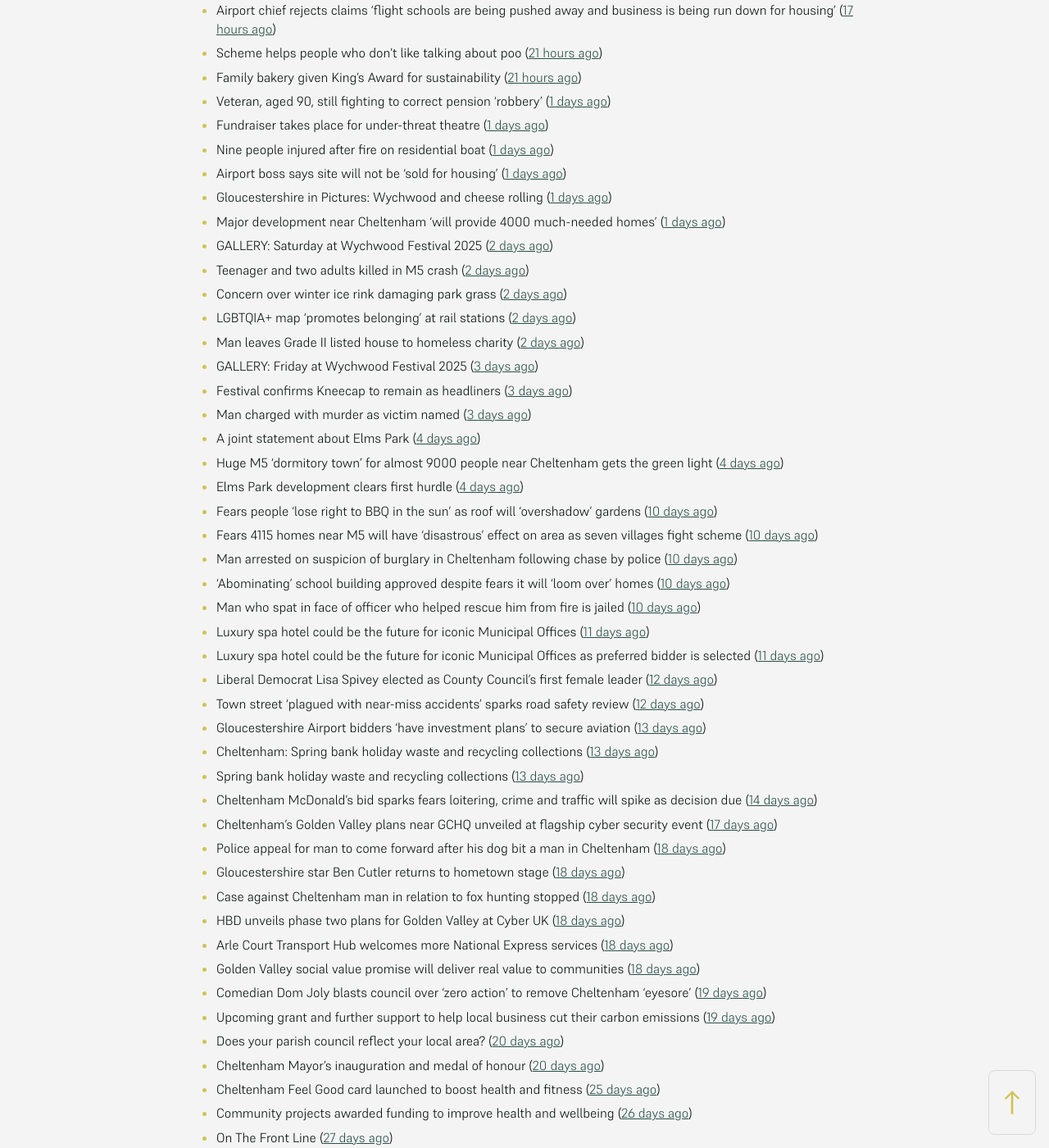
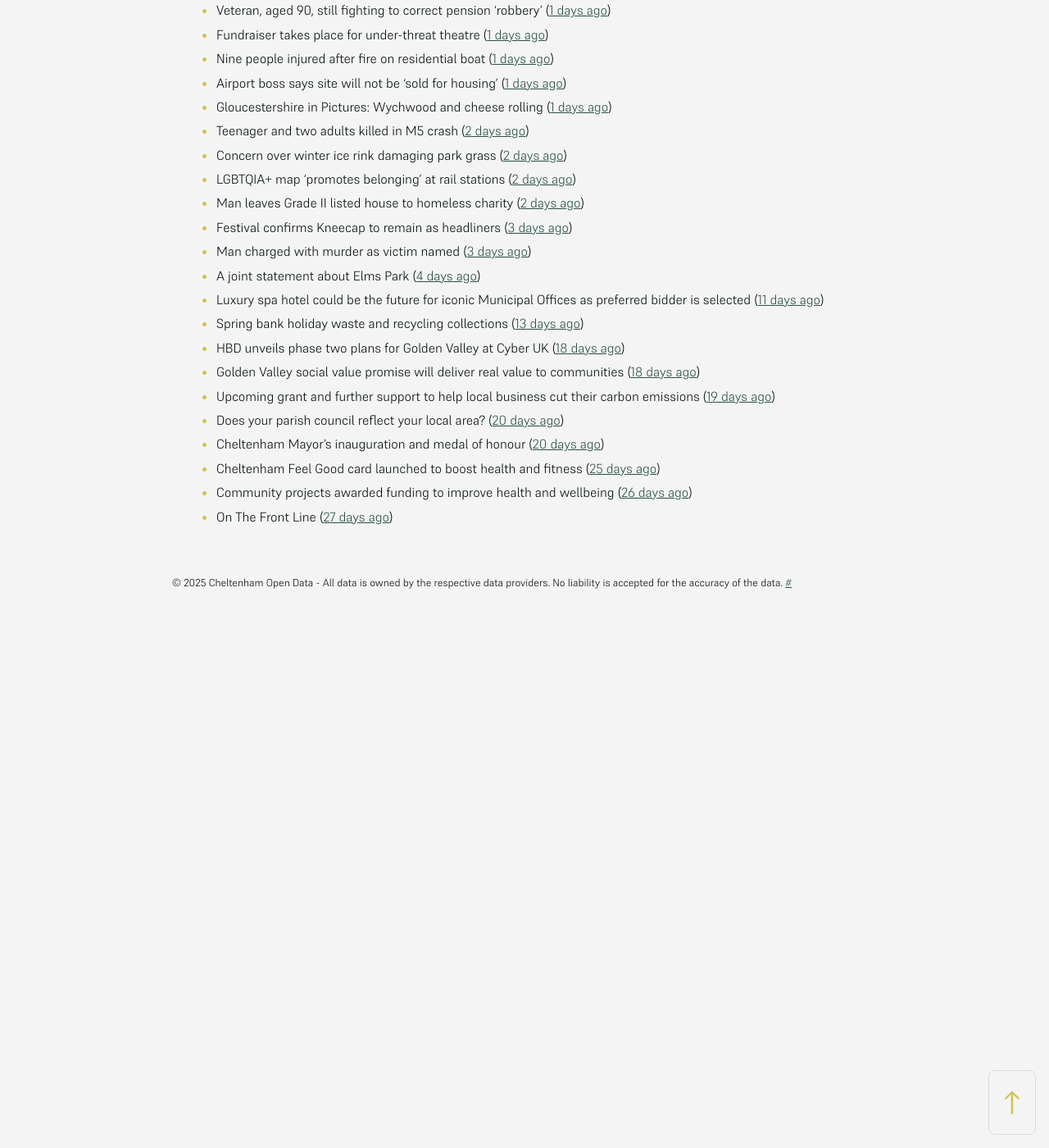
Before and after one commit to mat-0/cheltenham-open-data, a Jekyll site: the page built from _pages/news.md, in a window 1280 px wide and 1400 px high, scrolled down 547 px. Shown: the whole window at 82% size. Built offline with Jekyll 4.4.1, drawn with Linux system fonts in a browser that asks for light colours; after the commit the page ends 1297 px from its top, so only the background shows below that; some of the changed text lies outside the part shown.

Commit message:
Updated 2025-06-03 03:20:24

```diff
--- a/_pages/news.md
+++ b/_pages/news.md
@@ -13,52 +13,27 @@ _sources: BBC, Glos Police, Cheltenham Borough Council, and Glos news centre_
 
 <!-- news_marker starts -->
 - Builder turned home into 'junkyard', jury told ([11 hours ago](https://www.bbc.com/news/articles/c7v7jqygvlpo))
-- Toddler suffers serious burns in boat explosion ([11 hours ago](https://www.bbc.com/news/articles/c1j5k49zg9yo))
-- Shop owner jailed over illegal tobacco and vapes ([11 hours ago](https://www.bbc.com/news/articles/c071jlz50peo))
-- Trial date set for man accused of murder ([12 hours ago](https://www.bbc.com/news/articles/cy75j4rr1x1o))
-- Neighbourhood Watch encourages people to join to deter crime ([16 hours ago](https://gloucesternewscentre.co.uk/neighbourhood-watch-encourages-people-to-join-to-deter-crime/))
-- ‘Ironic’ 131 Promenade precedent being used for Pittville Pump Room cafe plans ([16 hours ago](https://gloucesternewscentre.co.uk/ironic-131-promenade-precedent-being-used-for-pittville-pump-room-cafe-plans/))
-- Airport chief rejects claims ‘flight schools are being pushed away and business is being run down for housing’ ([17 hours ago](https://gloucesternewscentre.co.uk/airport-chief-rejects-claims-flight-schools-are-being-pushed-away-and-business-is-being-run-down-for-housing/))
-- Scheme helps people who don't like talking about poo ([21 hours ago](https://www.bbc.com/news/articles/cg711227mv2o))
-- Family bakery given King's Award for sustainability ([21 hours ago](https://www.bbc.com/news/articles/crr7ezreqedo))
+- Toddler suffers serious burns in boat explosion ([12 hours ago](https://www.bbc.com/news/articles/c1j5k49zg9yo))
+- Shop owner jailed over illegal tobacco and vapes ([12 hours ago](https://www.bbc.com/news/articles/c071jlz50peo))
+- Trial date set for man accused of murder ([13 hours ago](https://www.bbc.com/news/articles/cy75j4rr1x1o))
+- Scheme helps people who don't like talking about poo ([22 hours ago](https://www.bbc.com/news/articles/cg711227mv2o))
+- Family bakery given King's Award for sustainability ([22 hours ago](https://www.bbc.com/news/articles/crr7ezreqedo))
 - Veteran, aged 90, still fighting to correct pension 'robbery' ([1 days ago](https://www.bbc.com/news/articles/c2d5l7k3p31o))
 - Fundraiser takes place for under-threat theatre ([1 days ago](https://www.bbc.com/news/articles/c4gk0edy66yo))
 - Nine people injured after fire on residential boat ([1 days ago](https://www.bbc.com/news/articles/crr7xz5r2z9o))
 - Airport boss says site will not be 'sold for housing' ([1 days ago](https://www.bbc.com/news/articles/cnv1gj0dl4eo))
 - Gloucestershire in Pictures: Wychwood and cheese rolling ([1 days ago](https://www.bbc.com/news/articles/cj42qe4nqn5o))
-- Major development near Cheltenham ‘will provide 4000 much-needed homes’ ([1 days ago](https://gloucesternewscentre.co.uk/major-development-near-cheltenham-will-provide-4000-much-needed-homes/))
-- GALLERY: Saturday at Wychwood Festival 2025 ([2 days ago](https://gloucesternewscentre.co.uk/gallery-saturday-at-wychwood-festival-2025/))
 - Teenager and two adults killed in M5 crash ([2 days ago](https://www.bbc.com/news/articles/czxy3n361pgo))
 - Concern over winter ice rink damaging park grass ([2 days ago](https://www.bbc.com/news/articles/cq540604wj4o))
 - LGBTQIA+ map 'promotes belonging' at rail stations ([2 days ago](https://www.bbc.com/news/articles/cy5eq6w3k34o))
 - Man leaves Grade II listed house to homeless charity ([2 days ago](https://www.bbc.com/news/articles/c1deelp3dxzo))
-- GALLERY: Friday at Wychwood Festival 2025 ([3 days ago](https://gloucesternewscentre.co.uk/gallery-friday-at-wychwood-festival-2025/))
 - Festival confirms Kneecap to remain as headliners ([3 days ago](https://www.bbc.com/news/articles/clyg54e88jmo))
 - Man charged with murder as victim named ([3 days ago](https://www.bbc.com/news/articles/ce80685p13no))
 - A joint statement about Elms Park ([4 days ago](https://www.cheltenham.gov.uk/news/article/3015/a_joint_statement_about_elms_park))
-- Huge M5 ‘dormitory town’ for almost 9000 people near Cheltenham gets the green light ([4 days ago](https://gloucesternewscentre.co.uk/huge-m5-dormitory-town-for-almost-9000-people-near-cheltenham-gets-the-green-light/))
-- Elms Park development clears first hurdle ([4 days ago](https://gloucesternewscentre.co.uk/elms-park-development-clears-first-hurdle/))
-- Fears people ‘lose right to BBQ in the sun’ as roof will ‘overshadow’ gardens ([10 days ago](https://gloucesternewscentre.co.uk/fears-people-lose-right-to-bbq-in-the-sun-as-roof-will-overshadow-gardens/))
-- Fears 4115 homes near M5 will have ‘disastrous’ effect on area as seven villages fight scheme ([10 days ago](https://gloucesternewscentre.co.uk/fears-4115-homes-near-m5-will-have-disastrous-effect-on-area-as-seven-villages-fight-scheme/))
-- Man arrested on suspicion of burglary in Cheltenham following chase by police ([10 days ago](https://gloucesternewscentre.co.uk/man-arrested-on-suspicion-of-burglary-in-cheltenham-following-chase-by-police/))
-- ‘Abominating’ school building approved despite fears it will ‘loom over’ homes ([10 days ago](https://gloucesternewscentre.co.uk/abominating-school-building-approved-despite-fears-it-will-loom-over-homes/))
-- Man who spat in face of officer who helped rescue him from fire is jailed ([10 days ago](https://gloucesternewscentre.co.uk/man-who-spat-in-face-of-officer-who-helped-rescue-him-from-fire-is-jailed/))
-- Luxury spa hotel could be the future for iconic Municipal Offices ([11 days ago](https://gloucesternewscentre.co.uk/luxury-spa-hotel-could-be-the-future-for-iconic-municipal-offices/))
 - Luxury spa hotel could be the future for iconic Municipal Offices as preferred bidder is selected ([11 days ago](https://www.cheltenham.gov.uk/news/article/3014/luxury_spa_hotel_could_be_the_future_for_iconic_municipal_offices_as_preferred_bidder_is_selected))
-- Liberal Democrat Lisa Spivey elected as County Council’s first female leader ([12 days ago](https://gloucesternewscentre.co.uk/liberal-democrat-lisa-spivey-elected-as-county-councils-first-female-leader/))
-- Town street ‘plagued with near-miss accidents’ sparks road safety review ([12 days ago](https://gloucesternewscentre.co.uk/town-street-plagued-with-near-miss-accidents-sparks-road-safety-review/))
-- Gloucestershire Airport bidders ‘have investment plans’ to secure aviation ([13 days ago](https://gloucesternewscentre.co.uk/gloucestershire-airport-bidders-have-investment-plans-to-secure-aviation/))
-- Cheltenham: Spring bank holiday waste and recycling collections ([13 days ago](https://gloucesternewscentre.co.uk/cheltenham-spring-bank-holiday-waste-and-recycling-collections/))
 - Spring bank holiday waste and recycling collections ([13 days ago](https://www.cheltenham.gov.uk/news/article/3013/spring_bank_holiday_waste_and_recycling_collections))
-- Cheltenham McDonald’s bid sparks fears loitering, crime and traffic will spike as decision due ([14 days ago](https://gloucesternewscentre.co.uk/cheltenham-mcdonalds-bid-sparks-fears-loitering-crime-and-traffic-will-spike-as-decision-due/))
-- Cheltenham’s Golden Valley plans near GCHQ unveiled at flagship cyber security event ([17 days ago](https://gloucesternewscentre.co.uk/cheltenhams-golden-valley-plans-near-gchq-unveiled-at-flagship-cyber-security-event/))
-- Police appeal for man to come forward after his dog bit a man in Cheltenham ([18 days ago](https://gloucesternewscentre.co.uk/police-appeal-for-man-to-come-forward-after-his-dog-bit-a-man-in-cheltenham/))
-- Gloucestershire star Ben Cutler returns to hometown stage ([18 days ago](https://gloucesternewscentre.co.uk/gloucestershire-star-ben-cutler-returns-to-hometown-stage/))
-- Case against Cheltenham man in relation to fox hunting stopped ([18 days ago](https://gloucesternewscentre.co.uk/case-against-cheltenham-man-in-relation-to-fox-hunting-stopped/))
 - HBD unveils phase two plans for Golden Valley at Cyber UK ([18 days ago](https://www.cheltenham.gov.uk/news/article/3012/hbd_unveils_phase_two_plans_for_golden_valley_at_cyber_uk))
-- Arle Court Transport Hub welcomes more National Express services ([18 days ago](https://gloucesternewscentre.co.uk/arle-court-transport-hub-welcomes-more-national-express-services/))
 - Golden Valley social value promise will deliver real value to communities ([18 days ago](https://www.cheltenham.gov.uk/news/article/3011/golden_valley_social_value_promise_will_deliver_real_value_to_communities))
-- Comedian Dom Joly blasts council over ‘zero action’ to remove Cheltenham ‘eyesore’ ([19 days ago](https://gloucesternewscentre.co.uk/comedian-dom-joly-blasts-council-over-zero-action-to-remove-cheltenham-eyesore/))
 - Upcoming grant and further support to help local business cut their carbon emissions ([19 days ago](https://www.cheltenham.gov.uk/news/article/3010/upcoming_grant_and_further_support_to_help_local_business_cut_their_carbon_emissions))
 - Does your parish council reflect your local area? ([20 days ago](https://www.cheltenham.gov.uk/news/article/3009/does_your_parish_council_reflect_your_local_area))
 - Cheltenham Mayor’s inauguration and medal of honour ([20 days ago](https://www.cheltenham.gov.uk/news/article/3008/cheltenham_mayors_inauguration_and_medal_of_honour))
```
Also changed, not shown: _data/flood.json (+4 -4 lines), index.md (+5 -5 lines).
